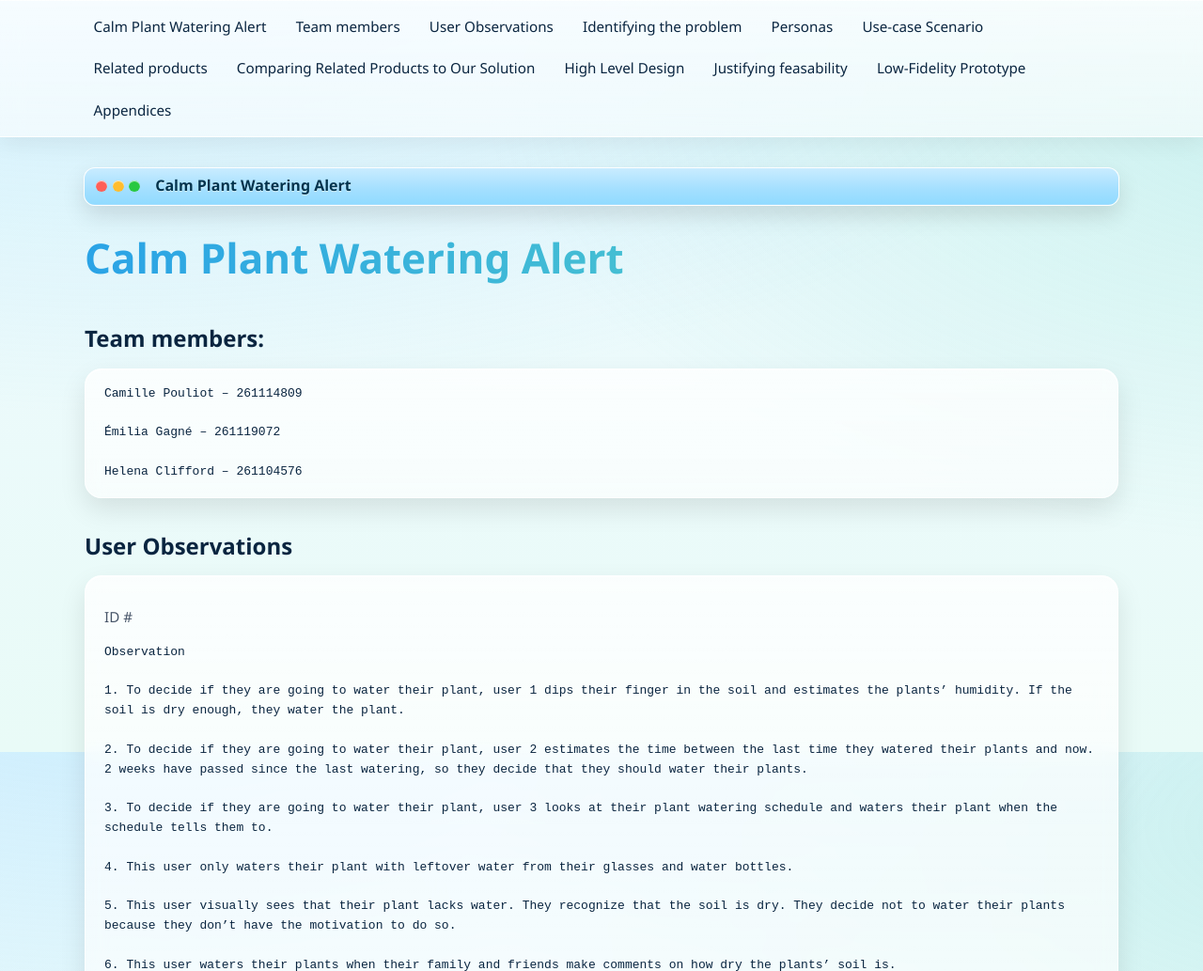
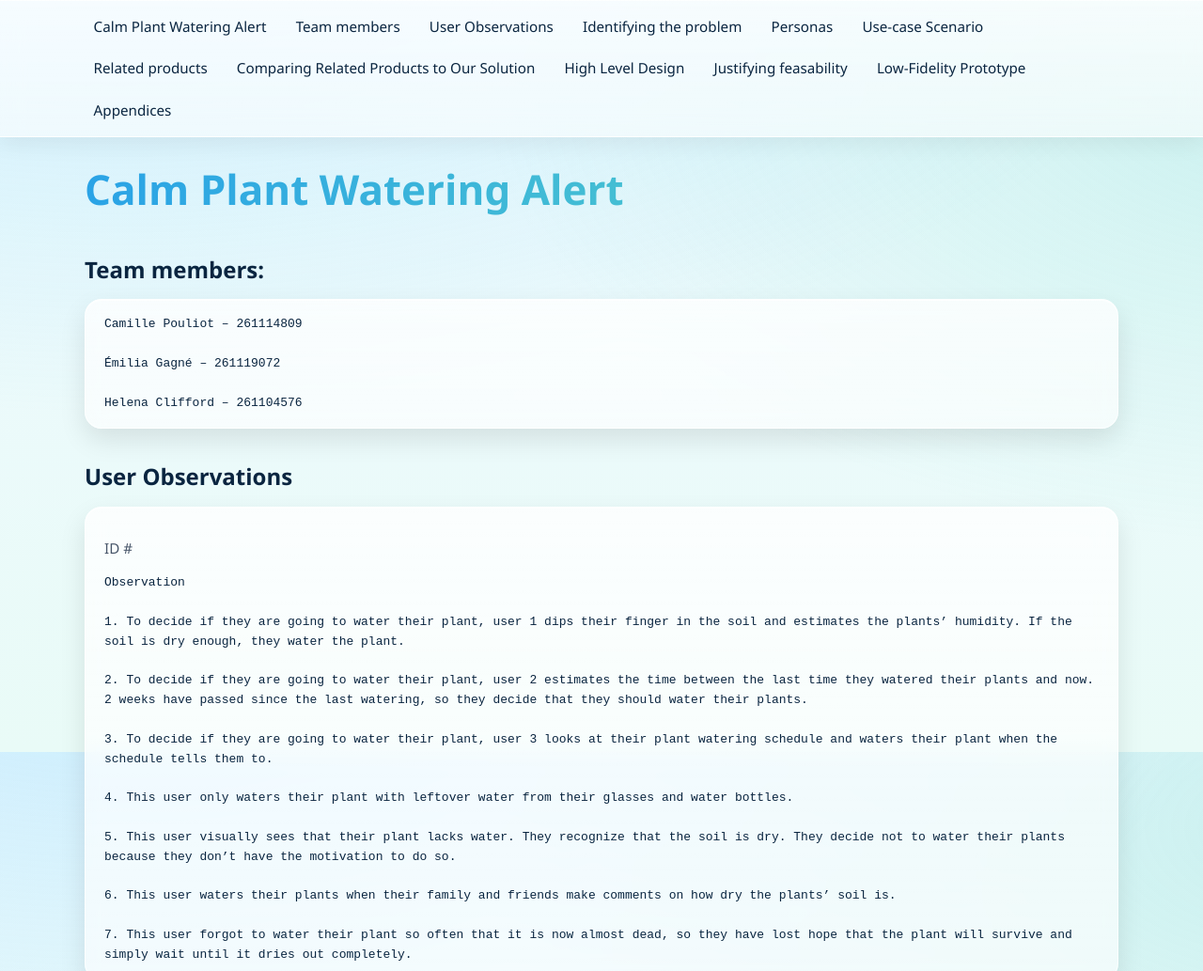
Before and after one commit to helzinator/CalmPlant, a plain HTML site: page index.html in a window 1280 px wide. Shown: the top 1033 px of the page at 94% size. Drawn offline with Linux system fonts and the light colour scheme.

Commit message:
removed glass bar at the top

```diff
--- a/index.html
+++ b/index.html
@@ -136,15 +136,6 @@
       <a href="#appendices">Appendices</a>
     </div>
   </nav>
-
-  <div class="window">
-    <div class="window-bar">
-      <div class="window-buttons">
-        <span class="btn red"></span><span class="btn yellow"></span><span class="btn green"></span>
-      </div>
-      Calm Plant Watering Alert
-    </div>
-  </div>
 
   <main>
     <h1 id="calm-plant-watering-alert" class="top">Calm Plant Watering Alert</h1>
```
